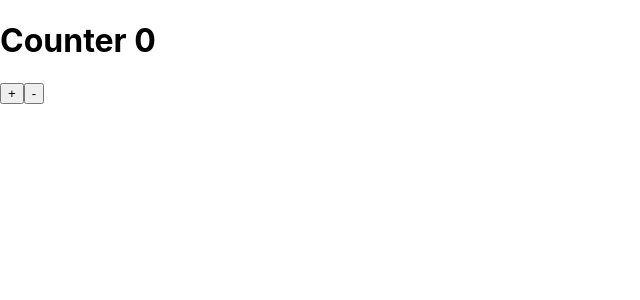
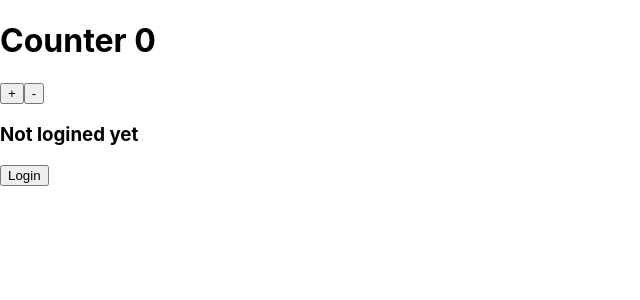
Before and after one commit to LuisGhz/react-4h-course-13-react-redux-2, a React (Create React App) app: page / in a window 1280 px wide. Shown: the top 300 px of the page, without its empty margins (0-640 px from the left). Built offline with nearby package versions, Linux system fonts and the light colour scheme.

Commit message:
Dispatch auth action

```diff
--- a/src/App.js
+++ b/src/App.js
@@ -1,5 +1,5 @@
 import { useSelector, useDispatch } from 'react-redux';
-import { increment, decrement } from 'actions';
+import { increment, decrement, auth } from 'actions';
 
 function App() {
 
@@ -13,6 +13,8 @@ function App() {
       <h1>Counter { counter }</h1>
       <button onClick={ () => dispatch(increment()) }>+</button>
       <button onClick={ () => dispatch(decrement()) } >-</button>
+      <p>{ login ? <h3>Logined</h3> : <h3>Not logined yet</h3> }</p>
+      <button onClick={ () => dispatch(auth()) } >Login</button>
     </div>
   );
 }
```
